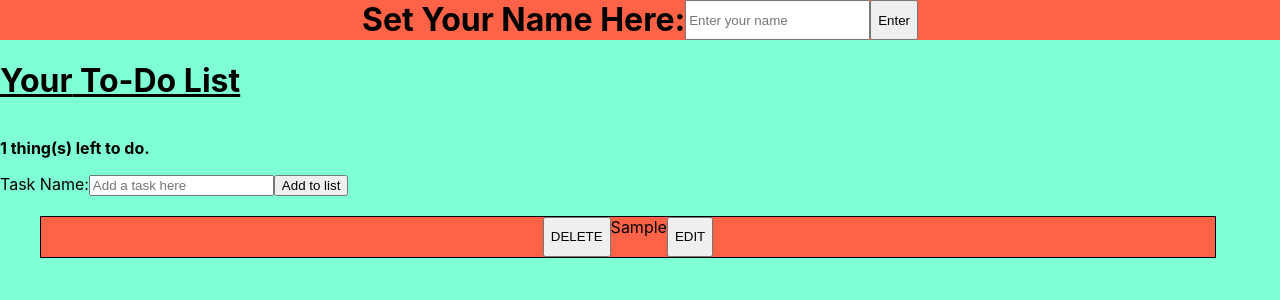
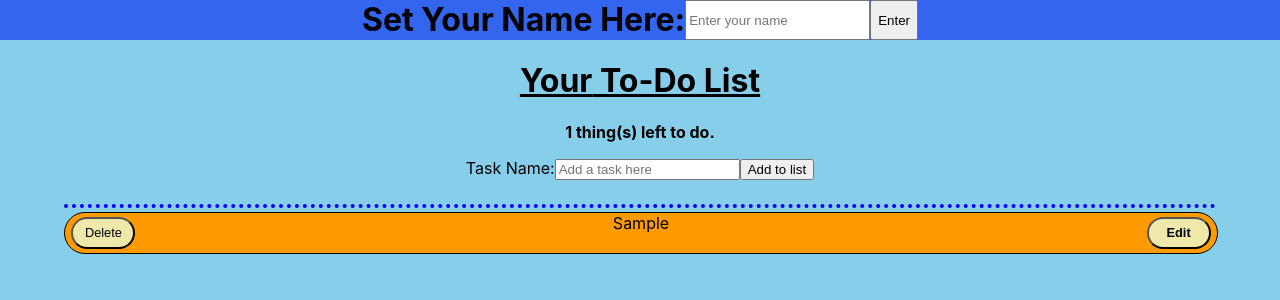
Before and after one commit to jason-mai318/todo, a React (Create React App) app: page / in a window 1280 px wide. Both pictures are taken after typing "Sample" into the empty fields and a click on the button "Add to list". Shown: the top 300 px of the page. Built offline with nearby package versions, Linux system fonts and the light colour scheme.

Commit message:
more styling changes

```diff
--- a/src/App.css
+++ b/src/App.css
@@ -1,11 +1,11 @@
 body{
-  background-color: aquamarine
+  background-color: skyblue
 }
 
 .navBar{
   display:flex;
   justify-content: center;
-  background-color: tomato;
+  background-color: rgb(51, 101, 238);
   height: 5vh;
   position: sticky;
   font-size: 5vh;
@@ -13,18 +13,45 @@ body{
 #nameText{
   font-size: 4vh;
 }
-.thelist{
-  margin-right: 5vw;
+.container{
+  margin: 0vw 5vw 0vw 5vw;
   display: flex;
   flex-flow: column;
-  justify-content: space-between;
+  align-items: center;
 }
+.titleblock{
+  margin-bottom: 3vh;
+}
+#nametag, #tasksleft{
+  display: flex;
+  justify-content:center;
+}
+
+.theList{
+  border-top: .5vh dotted blue;
+  width: 100%;
+}
+
 .listItem{
   margin-top: 0.5vh;
   height: 5vh;
+  width: 100%;
   border: .1vh solid black;
-  background-color: tomato;
+  background: rgb(255, 155, 0);
   display: flex;
-  justify-content: center;
+  justify-content: space-between;
+  border-radius: 3vw;
 
 }
+
+.listButtons{
+  border-radius: 3vw;
+  margin-top: 0.5vh;
+  width:5vw;
+  height: 4vh;
+  color:black;
+  background-color: palegoldenrod;
+  margin-left:.5vw;
+  margin-right: .5vw;
+  font-size: 1vmax;
+}
--- a/src/App.js
+++ b/src/App.js
@@ -78,7 +78,7 @@ class TodoList extends Component {
   }
 
   cancelEdit = temp => {
-    this.setState({ todos: temp, edtemp: ""})
+    this.setState({ todos: temp, edtemp: "" })
   }
 
   editRequest = (index) => {
@@ -101,24 +101,28 @@ class TodoList extends Component {
   }
 
   render() {
-    const theList = this.state.todos.map((todos, index) => <span key={index} className="listItem"><button onClick={() => { this.imDone(index) }}>DELETE</button>{todos}<button onClick={() => { this.editRequest(index) }}>EDIT</button></span>);
+    const theList = this.state.todos.map((todos, index) => <span key={index} className="listItem"><button className="listButtons" onClick={() => { this.imDone(index) }}>Delete</button><span>{todos}</span><button className="listButtons" onClick={() => { this.editRequest(index) }}><b>Edit</b></button></span>);
     console.log(theList)
     return (
-      <div className='container'>
+      <div className='supercontainer'>
         <div className="navBar">
           <div id="nameText"><b>Set Your Name Here:</b></div>
           <input id="nameInputBox" onChange={this.handleName} name="userName" type="text" placeholder="Enter your name" value={this.state.temp}></input>
           <button type="submit" onClick={this.setName}>Enter</button>
         </div>
-        <div className="thelist">
-          <h1><u>{this.state.user} To-Do List</u></h1>
-          <p><b>{this.state.todos.length} thing(s) left to do.</b></p>
-          <form>
-            <label htmlFor="taskName">Task Name:</label>
-            <input onChange={this.handleChange} name="taskName" type="text" placeholder="Add a task here" value={this.state.current}></input>
-            <button type="submit" onClick={this.addItem}>Add to list</button>
-          </form>
-          <ul>{theList}</ul>
+        <div className="container">
+          <div className="titleblock">
+            <h1 id="nametag"><u>{this.state.user} To-Do List</u></h1>
+            <p id="tasksleft"><b>{this.state.todos.length} thing(s) left to do.</b></p>
+            <form>
+              <label htmlFor="taskName">Task Name:</label>
+              <input onChange={this.handleChange} name="taskName" type="text" placeholder="Add a task here" value={this.state.current}></input>
+              <button type="submit" onClick={this.addItem}>Add to list</button>
+            </form>
+          </div>
+          <div className="theList">
+            {theList}
+          </div>
         </div>
       </div>
     );
```
